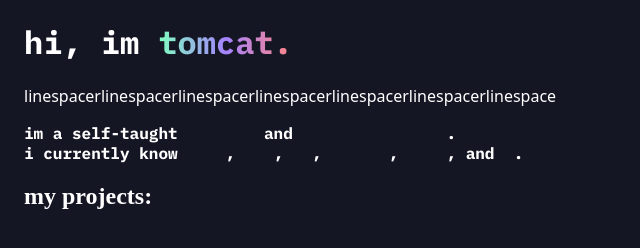
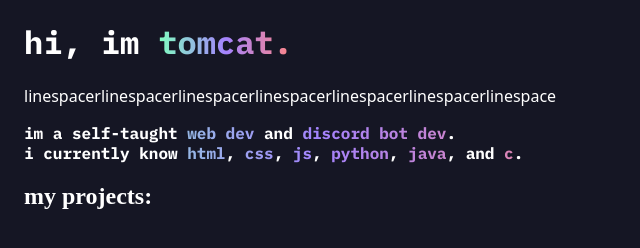
Before and after one commit to tomcqt/tomcat.sh, a plain HTML site: page index.html in a window 1280 px wide. Shown: the whole page, without its empty margins (0-640 px from the left). Drawn offline with Linux system fonts and the light colour scheme; a web font is replaced by a local one.

Commit message:
maybe possibly

```diff
--- a/css/index.css
+++ b/css/index.css
@@ -76,8 +76,8 @@ p {
 
 .gradi {
 /* background-image: linear-gradient(90deg, rgb(192, 99, 99) 0%, rgb(71, 143, 185) 100%); */
-  background-image: linear-gradient(90deg, rgba(128,255,192,1) 0%, rgba(164,131,254,1) 50%, rgba(255,133,133,1) 100%);
-  background-size: 1% 1%;
+  background-image: linear-gradient(90deg, rgba(128,255,192,1) 0%, rgba(164,131,254,1) 25%, rgba(255,133,133,1) 50%);
+  /* background-size: 1% 1%; */
   background-attachment: fixed;
   -webkit-background-clip: text;
   -webkit-text-fill-color: transparent;
```
